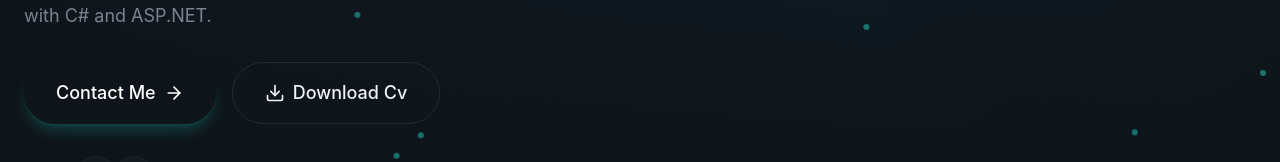
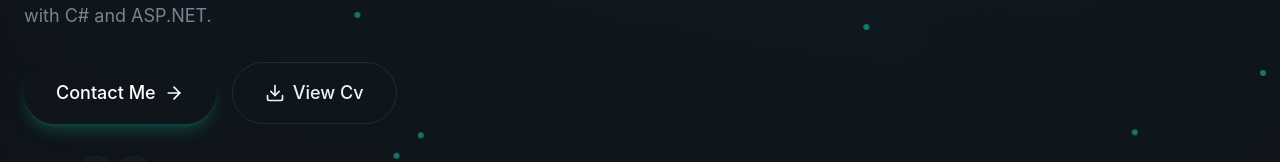
Before and after one commit to Michaelfray/michael-portfolio, a React (Vite) app: page / in a window 1280 px wide. Shown: the part 630-792 px from the top of the page. Built offline with nearby package versions, Linux system fonts and the light colour scheme.

Commit message:
Make CV button open resume in new tab

```diff
--- a/src/components/AnimatedBorderButton.jsx
+++ b/src/components/AnimatedBorderButton.jsx
@@ -2,12 +2,15 @@ import { Download } from "lucide-react";
 
 export const AnimatedBorderButton = () => {
   return (
-    <button
+    <a
+      href="/MichaelFrayCV-it.pdf"
+      target="_blank"
+      rel="noopener noreferrer"
       className="relative bg-transparent border border-border
     text-foreground hover:border-primary/50 transition-all
     duration-1000 focus:outline-none focus-visible:ring-2
     focus-visible:ring-primary focus-visible:ring-offset-2
-    disabled:opacity-50 disabled:pointer-events-none cursor-not-allowed group
+    disabled:opacity-50 disabled:pointer-events-none cursor-pointer
     px-8 py-4 text-lg font-medium rounded-full overflow-visible animated-border"
     >
       {/* Animated SVG Border */}
@@ -31,8 +34,8 @@ export const AnimatedBorderButton = () => {
       </svg>
       <span className="relative z-10 flex items-center justify-center gap-2">
         <Download className="w-5 h-5" />
-        Download Cv
+        View Cv
       </span>
-    </button>
+    </a>
   );
 };
```
